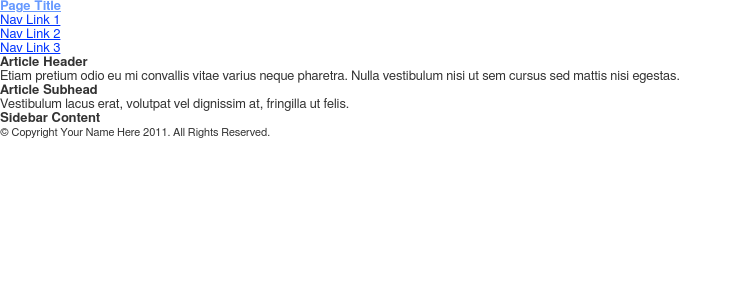
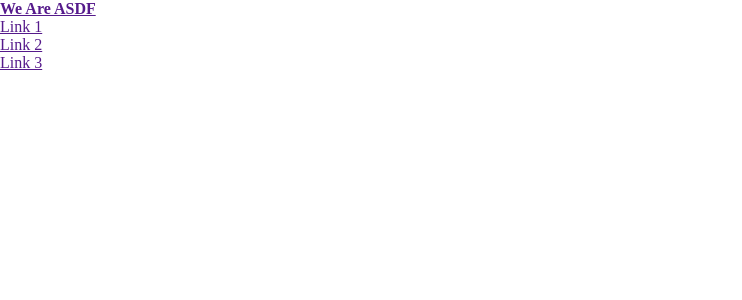
Before and after one commit to PiratesInc/weareasdf, a PHP site: page / in a window 1280 px wide. Shown: the top 300 px of the page, without its empty margins (0-742 px from the left). Run offline with PHP 8.4, Linux system fonts and the light colour scheme; some libraries are stand-ins or nearby versions.

Commit message:
Primeros Settings

```diff
--- /dev/null
+++ b/_/css/general.css
@@ -0,0 +1,3 @@
+
+/* Ok, this is where the fun starts.
+-------------------------------------------------------------------------------*/
--- /dev/null
+++ b/_/css/reset.css
@@ -0,0 +1,119 @@
+/*
+	HTML5 Reset :: style.css
+	----------------------------------------------------------
+	We have learned much from/been inspired by/taken code where offered from:
+
+	Eric Meyer					:: http://ericmeyer.com
+	HTML5 Doctor				:: http://html5doctor.com
+	and the HTML5 Boilerplate	:: http://html5boilerplate.com
+
+-------------------------------------------------------------------------------*/
+
+/* Let's default this puppy out
+-------------------------------------------------------------------------------*/
+
+html, body, body div, span, object, iframe, h1, h2, h3, h4, h5, h6, p, blockquote, pre, abbr, address, cite, code, del, dfn, em, img, ins, kbd, q, samp, small, strong, sub, sup, var, b, i, dl, dt, dd, ol, ul, li, fieldset, form, label, legend, table, caption, tbody, tfoot, thead, tr, th, td, article, aside, figure, footer, header, hgroup, menu, nav, section, time, mark, audio, video {
+	margin: 0;
+	padding: 0;
+	border: 0;
+	outline: 0;
+	font-size: 100%;
+	vertical-align: baseline;
+	background: transparent;
+}
+
+article, aside, figure, footer, header, hgroup, nav, section {display: block;}
+
+/* Responsive images and other embedded objects
+   Note: keeping IMG here will cause problems if you're using foreground images as sprites.
+   If this default setting for images is causing issues, you might want to replace it with a .responsive class instead. */
+img,
+object,
+embed {max-width: 100%;}
+
+/* force a vertical scrollbar to prevent a jumpy page */
+html {overflow-y: scroll;}
+
+/* we use a lot of ULs that aren't bulleted.
+	don't forget to restore the bullets within content. */
+ul {list-style: none;}
+
+blockquote, q {quotes: none;}
+
+blockquote:before,
+blockquote:after,
+q:before,
+q:after {content: ''; content: none;}
+
+a {margin: 0; padding: 0; font-size: 100%; vertical-align: baseline; background: transparent;}
+
+del {text-decoration: line-through;}
+
+abbr[title], dfn[title] {border-bottom: 1px dotted #000; cursor: help;}
+
+/* tables still need cellspacing="0" in the markup */
+table {border-collapse: collapse; border-spacing: 0;}
+th {font-weight: bold; vertical-align: bottom;}
+td {font-weight: normal; vertical-align: top;}
+
+hr {display: block; height: 1px; border: 0; border-top: 1px solid #ccc; margin: 1em 0; padding: 0;}
+
+input, select {vertical-align: middle;}
+
+pre {
+	white-space: pre; /* CSS2 */
+	white-space: pre-wrap; /* CSS 2.1 */
+	white-space: pre-line; /* CSS 3 (and 2.1 as well, actually) */
+	word-wrap: break-word; /* IE */
+}
+
+input[type="radio"] {vertical-align: text-bottom;}
+input[type="checkbox"] {vertical-align: bottom; *vertical-align: baseline;}
+.ie6 input {vertical-align: text-bottom;}
+
+select, input, textarea {font: 99% sans-serif;}
+
+table {font-size: inherit; font: 100%;}
+
+/* Accessible focus treatment
+	people.opera.com/patrickl/experiments/keyboard/test */
+a:hover, a:active {outline: none;}
+
+small {font-size: 85%;}
+
+strong, th {font-weight: bold;}
+
+td, td img {vertical-align: top;}
+
+/* Make sure sup and sub don't screw with your line-heights
+	gist.github.com/413930 */
+sub, sup {font-size: 75%; line-height: 0; position: relative;}
+sup {top: -0.5em;}
+sub {bottom: -0.25em;}
+
+/* standardize any monospaced elements */
+pre, code, kbd, samp {font-family: monospace, sans-serif;}
+
+/* hand cursor on clickable elements */
+.clickable,
+label,
+input[type=button],
+input[type=submit],
+button {cursor: pointer;}
+
+/* Webkit browsers add a 2px margin outside the chrome of form elements */
+button, input, select, textarea {margin: 0;}
+
+/* make buttons play nice in IE */
+button {width: auto; overflow: visible;}
+
+/* scale images in IE7 more attractively */
+.ie7 img {-ms-interpolation-mode: bicubic;}
+
+/* prevent BG image flicker upon hover */
+.ie6 html {filter: expression(document.execCommand("BackgroundImageCache", false, true));}
+
+/* let's clear some floats */
+.clearfix:before, .clearfix:after { content: "\0020"; display: block; height: 0; overflow: hidden; }
+.clearfix:after { clear: both; }
+.clearfix { zoom: 1; }
--- a/_/css/style.css
+++ b/_/css/style.css
@@ -1,149 +1,9 @@
-/*
-	HTML5 Reset :: style.css
-	----------------------------------------------------------
-	We have learned much from/been inspired by/taken code where offered from:
+/* PiratesInc!
 
-	Eric Meyer					:: http://ericmeyer.com
-	HTML5 Doctor				:: http://html5doctor.com
-	and the HTML5 Boilerplate	:: http://html5boilerplate.com
-
+Hoja de Estilos para weareasdf.com por PiratesInc.algo
 -------------------------------------------------------------------------------*/
-
-/* Let's default this puppy out
--------------------------------------------------------------------------------*/
-
-html, body, body div, span, object, iframe, h1, h2, h3, h4, h5, h6, p, blockquote, pre, abbr, address, cite, code, del, dfn, em, img, ins, kbd, q, samp, small, strong, sub, sup, var, b, i, dl, dt, dd, ol, ul, li, fieldset, form, label, legend, table, caption, tbody, tfoot, thead, tr, th, td, article, aside, figure, footer, header, hgroup, menu, nav, section, time, mark, audio, video {
-	margin: 0;
-	padding: 0;
-	border: 0;
-	outline: 0;
-	font-size: 100%;
-	vertical-align: baseline;
-	background: transparent;
-}
-
-article, aside, figure, footer, header, hgroup, nav, section {display: block;}
-
-/* Responsive images and other embedded objects
-   Note: keeping IMG here will cause problems if you're using foreground images as sprites.
-   If this default setting for images is causing issues, you might want to replace it with a .responsive class instead. */
-img,
-object,
-embed {max-width: 100%;}
-
-/* force a vertical scrollbar to prevent a jumpy page */
-html {overflow-y: scroll;}
-
-/* we use a lot of ULs that aren't bulleted.
-	don't forget to restore the bullets within content. */
-ul {list-style: none;}
-
-blockquote, q {quotes: none;}
-
-blockquote:before,
-blockquote:after,
-q:before,
-q:after {content: ''; content: none;}
-
-a {margin: 0; padding: 0; font-size: 100%; vertical-align: baseline; background: transparent;}
-
-del {text-decoration: line-through;}
-
-abbr[title], dfn[title] {border-bottom: 1px dotted #000; cursor: help;}
-
-/* tables still need cellspacing="0" in the markup */
-table {border-collapse: collapse; border-spacing: 0;}
-th {font-weight: bold; vertical-align: bottom;}
-td {font-weight: normal; vertical-align: top;}
-
-hr {display: block; height: 1px; border: 0; border-top: 1px solid #ccc; margin: 1em 0; padding: 0;}
-
-input, select {vertical-align: middle;}
-
-pre {
-	white-space: pre; /* CSS2 */
-	white-space: pre-wrap; /* CSS 2.1 */
-	white-space: pre-line; /* CSS 3 (and 2.1 as well, actually) */
-	word-wrap: break-word; /* IE */
-}
-
-input[type="radio"] {vertical-align: text-bottom;}
-input[type="checkbox"] {vertical-align: bottom; *vertical-align: baseline;}
-.ie6 input {vertical-align: text-bottom;}
-
-select, input, textarea {font: 99% sans-serif;}
-
-table {font-size: inherit; font: 100%;}
-
-/* Accessible focus treatment
-	people.opera.com/patrickl/experiments/keyboard/test */
-a:hover, a:active {outline: none;}
-
-small {font-size: 85%;}
-
-strong, th {font-weight: bold;}
-
-td, td img {vertical-align: top;}
-
-/* Make sure sup and sub don't screw with your line-heights
-	gist.github.com/413930 */
-sub, sup {font-size: 75%; line-height: 0; position: relative;}
-sup {top: -0.5em;}
-sub {bottom: -0.25em;}
-
-/* standardize any monospaced elements */
-pre, code, kbd, samp {font-family: monospace, sans-serif;}
-
-/* hand cursor on clickable elements */
-.clickable,
-label,
-input[type=button],
-input[type=submit],
-button {cursor: pointer;}
-
-/* Webkit browsers add a 2px margin outside the chrome of form elements */
-button, input, select, textarea {margin: 0;}
-
-/* make buttons play nice in IE */
-button {width: auto; overflow: visible;}
-
-/* scale images in IE7 more attractively */
-.ie7 img {-ms-interpolation-mode: bicubic;}
-
-/* prevent BG image flicker upon hover */
-.ie6 html {filter: expression(document.execCommand("BackgroundImageCache", false, true));}
-
-/* let's clear some floats */
-.clearfix:before, .clearfix:after { content: "\0020"; display: block; height: 0; overflow: hidden; }
-.clearfix:after { clear: both; }
-.clearfix { zoom: 1; }
-
-
-
-/* Ok, this is where the fun starts.
--------------------------------------------------------------------------------*/
-
-/* new Linux- and Windows-friendly sans-serif font stack: http://mky.be/fontstack */
-body {font: 13px Helmet, Freesans, sans-serif;}
-
-/* using local fonts? make sure to read up on Paul Irish's
-	Bulletproof @font-face syntax: http://mky.be/font-face/bulletproof/ */
-
-/* we like off-black for text */
-body, select, input, textarea {color: #333;}
-
-a {color: #03f;}
-a:hover {color: #69f;}
-
-/* Custom text-selection colors (remove any text shadows: twitter.com/miketaylr/status/12228805301) */
-::-moz-selection{background: #fcd700; color: #fff; text-shadow: none;}
-::selection {background: #fcd700; color: #fff; text-shadow: none;}
-
-/*	j.mp/webkit-tap-highlight-color */
-a:link {-webkit-tap-highlight-color: #fcd700;}
-
-ins {background-color: #fcd700; color: #000; text-decoration: none;}
-mark {background-color: #fcd700; color: #000; font-style: italic; font-weight: bold;}
+@import url("reset.css");
+@import url("general.css");
 
 
 
--- a/index.html
+++ b/index.html
@@ -53,86 +53,37 @@
 		 - To prevent iOS from applying its styles to the icon name it thusly: apple-touch-icon-precomposed.png
 		 - Transparency is not recommended (iOS will put a black BG behind the icon) -->
 
-	<!-- CSS: screen, mobile & print are all in the same file -->
 	<link rel="stylesheet" href="_/css/style.css">
 
-	<!-- all our JS is at the bottom of the page, except for Modernizr. -->
 	<script src="_/js/modernizr-1.7.min.js"></script>
 
 </head>
 
 <body>
 
-<div class="wrapper"><!-- not needed? up to you: http://camendesign.com/code/developpeurs_sans_frontieres -->
 
 	<header>
+		<h1><a href="" title="We Are ASDF">We Are ASDF</a></h1>
+		<nav>
+			<ul>
+				<li><a href="" title="">Link 1</a></li>
+				<li><a href="" title="">Link 2</a></li>
+				<li><a href="" title="">Link 3</a></li>
+			</ul>
+		</nav>
 
-		<h1><a href="/">Page Title</a></h1>
-
-		<nav>
-
-			<ol>
-				<li><a href="">Nav Link 1</a></li>
-				<li><a href="">Nav Link 2</a></li>
-				<li><a href="">Nav Link 3</a></li>
-			</ol>
-
-		</nav>
 
 	</header>
 
-	<article>
 
-		<h1>Article Header</h1>
 
-		<p>Etiam pretium odio eu mi convallis vitae varius neque pharetra. Nulla vestibulum nisi ut sem cursus sed mattis nisi egestas.</p>
 
-		<h2>Article Subhead</h2>
 
-		<p>Vestibulum lacus erat, volutpat vel dignissim at, fringilla ut felis.</p>
-
-	</article>
-
-	<aside>
-
-		<h2>Sidebar Content</h2>
-
-	</aside>
 
 	<footer>
 
-		<p><small>&copy; Copyright Your Name Here 2011. All Rights Reserved.</small></p>
 
 	</footer>
 
-</div>
-
-<!-- here comes the javascript -->
-
-<!-- Grab Google CDN's jQuery. fall back to local if necessary -->
-<script src="//ajax.googleapis.com/ajax/libs/jquery/1.5.1/jquery.min.js"></script>
-<script>window.jQuery || document.write("<script src='_/js/jquery-1.5.1.min.js'>\x3C/script>")</script>
-
-<!-- this is where we put our custom functions -->
-<script src="_/js/functions.js"></script>
-
-<!-- Asynchronous google analytics; this is the official snippet.
-	 Replace UA-XXXXXX-XX with your site's ID and uncomment to enable.
-
-<script>
-
-  var _gaq = _gaq || [];
-  _gaq.push(['_setAccount', 'UA-XXXXXX-XX']);
-  _gaq.push(['_trackPageview']);
-
-  (function() {
-    var ga = document.createElement('script'); ga.type = 'text/javascript'; ga.async = true;
-    ga.src = ('https:' == document.location.protocol ? 'https://ssl' : 'http://www') + '.google-analytics.com/ga.js';
-    var s = document.getElementsByTagName('script')[0]; s.parentNode.insertBefore(ga, s);
-  })();
-
-</script>
--->
-
 </body>
 </html>
```
Also changed, not shown: readme.md (deleted).
